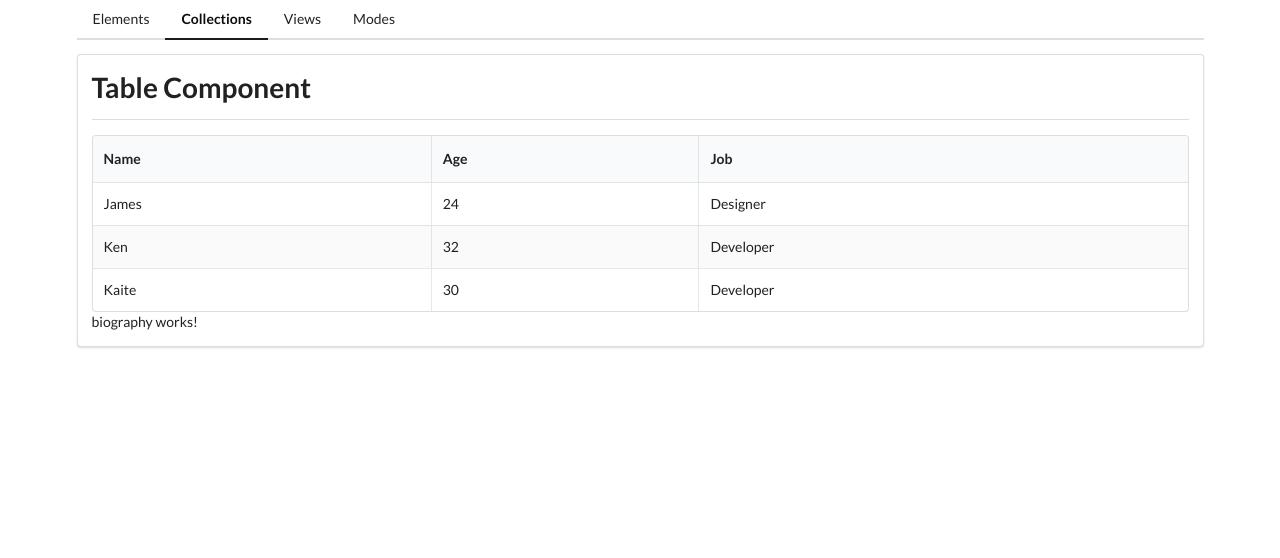
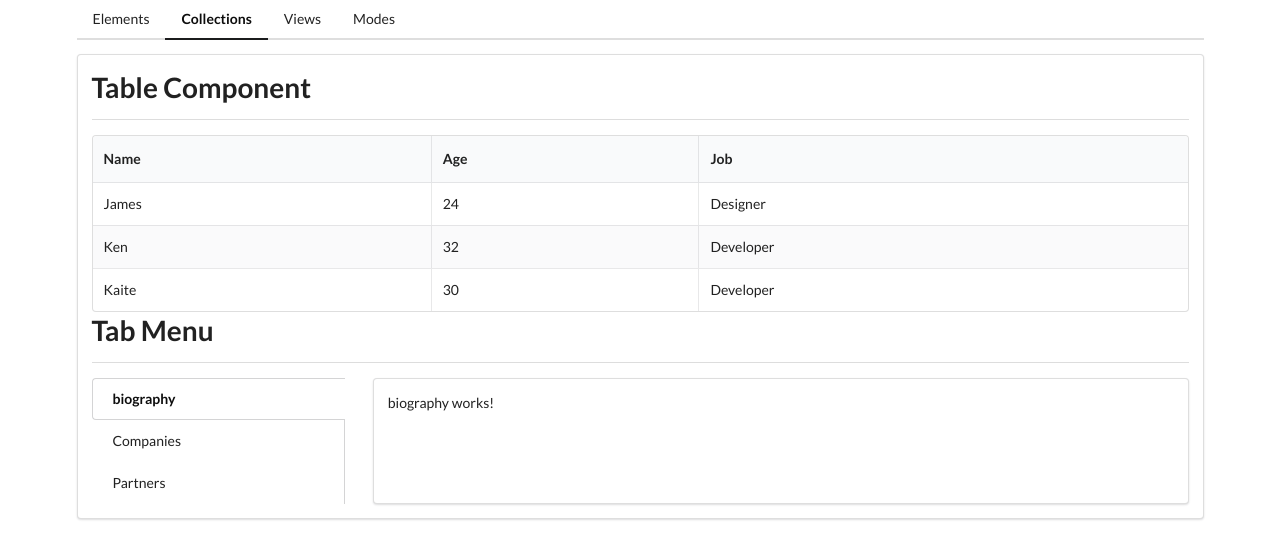
Before and after one commit to ken0901/Angular-Template-Syntax, an Angular app: page /collections in a window 1280 px wide. Shown: the top 558 px of the page. Built offline with nearby package versions, Linux system fonts and the light colour scheme.

Commit message:
RouterLink configuration - relative router

```diff
--- a/src/app/projects/module-project/components/collections-home/collections-home.component.html
+++ b/src/app/projects/module-project/components/collections-home/collections-home.component.html
@@ -7,4 +7,29 @@
     [headers]="headers"
 ></app-table>
 
-<router-outlet></router-outlet>
+<app-divider>
+    Tab Menu
+</app-divider>
+<div class="ui grid">
+    <div class="four wide column">
+        <div class="ui vertical fluid tabular menu">
+            <a routerLink="./" routerLinkActive="active" class="item">biography</a>
+            <a routerLink="./companies" routerLinkActive="active" class="item">Companies</a>
+            <a routerLink="./partners" routerLinkActive="active" class="item">Partners</a>
+        </div>
+    </div>
+    <div class="twelve wide stretched column">
+        <div class="ui segment">
+            <router-outlet></router-outlet>
+        </div>
+    </div>
+</div>
+
+<!-- Relative RouterLink References -->
+<!--
+    ./      ->  localhost:4200/collections
+     /      ->  localhost:4200
+    ../hi   ->  localhost:4200/hi
+    BOO     ->  localhost:4200/collections/BOO
+    ./BOO   ->  localhost:4200/collections/BOO
+ -->
```
